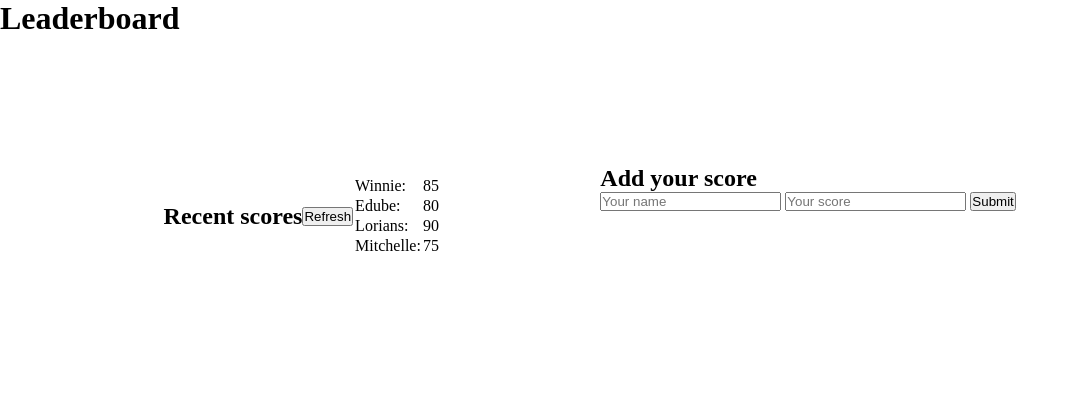
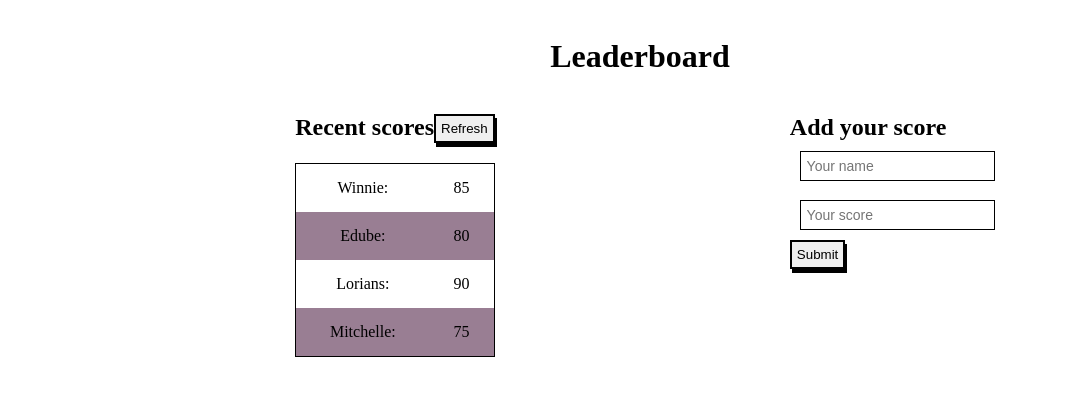
Before and after one commit to edubew/Leaderboard, a website built with webpack: page src/index.html in a window 1280 px wide. Shown: the whole page, without its empty margins (0-1079 px from the left). Built offline with nearby package versions, Linux system fonts and the light colour scheme.

Commit message:
Dynamically add scores table and styling

```diff
--- a/src/index.html
+++ b/src/index.html
@@ -9,10 +9,12 @@
 <body>
   <main>
     <h1>Leaderboard</h1>
-    <section>
+    <div id="page-section">
       <div id="scores">
-        <h2>Recent scores</h2>
-        <button type="reset">Refresh</button>
+        <div class="scores-header">
+          <h2>Recent scores</h2>
+          <button type="reset">Refresh</button>
+        </div>
         <table>
           <tbody class="table-scores">
           </tbody>
@@ -21,7 +23,7 @@
       <div id="add-scores">
         <h2>Add your score</h2>
       </div>
-    </section>
+    </div>
   </main>
 
 </body>
--- a/src/index.js
+++ b/src/index.js
@@ -30,12 +30,11 @@ const tableScores = document.querySelector('.table-scores');
 tableScores.innerHTML += scoresContainer;
 
 // Create the form dynamically
+export const form = document.createElement('form');
+form.innerHTML = `
+ <input type ="text" placeholder = "Your name" required></br>
+ <input type ="text" placeholder = "Your score" required></br>
+ <button type ="submit" class ="btn">Submit</button></br>
+`;
 const addScore = document.querySelector('#add-scores');
-
-const form = document.createElement('form');
-form.innerHTML = `
- <input type ="text" placeholder = "Your name" required>
- <input type ="text" placeholder = "Your score" required>
- <button type ="submit" class ="btn">Submit</button>
-`;
 addScore.appendChild(form);
--- a/src/styles/style.css
+++ b/src/styles/style.css
@@ -4,15 +4,49 @@
   box-sizing: border-box;
 }
 
-section {
-  display: grid;
-  grid-template-columns: auto auto;
-  column-gap: 4%;
-  margin: 10% 12%;
+h1 {
+  text-align: center;
+  margin: 3%;
 }
 
-#scores {
+#page-section {
   display: flex;
-  margin: 10px;
-  align-items: center;
+  flex-direction: row;
+  justify-content: space-evenly;
 }
+
+.scores-header {
+  display: flex;
+  flex-direction: row;
+  justify-content: space-evenly;
+  margin-bottom: 20px;
+}
+
+table {
+      border: 1px solid;
+      text-align: center;
+      width: 100%;
+      border-collapse: collapse;
+ }
+
+ tr, td {
+  padding: 15px;
+ }
+
+ input[type="text"] {
+   margin: 5%;
+   padding: 6px;
+   width: 100%;
+   font-size: 14px;
+   border: 1px solid black;
+ }
+
+ button {
+   padding: 5px;
+   border: 2px solid black;
+   box-shadow: 2px 4px;
+ }
+
+ tr:nth-child(even) {
+   background: #997e93;
+ }
```
Also changed, not shown: dist/index.html, dist/main.js, 1 other file.
